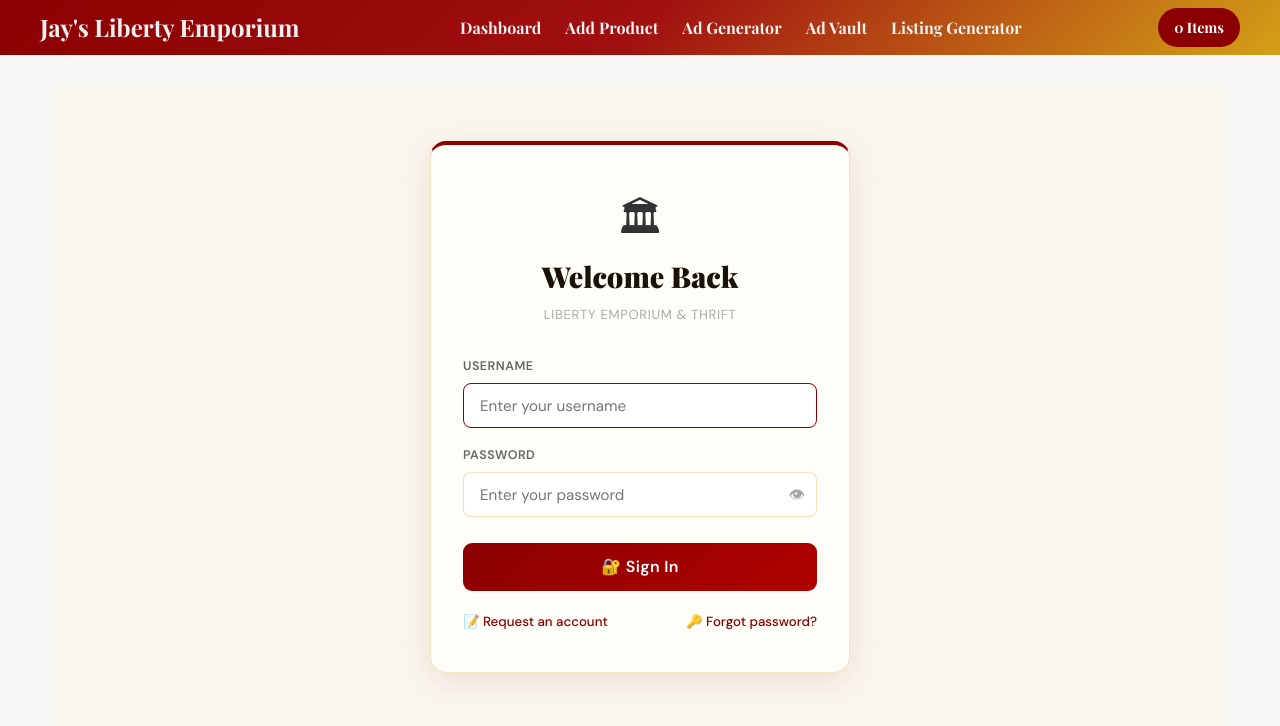
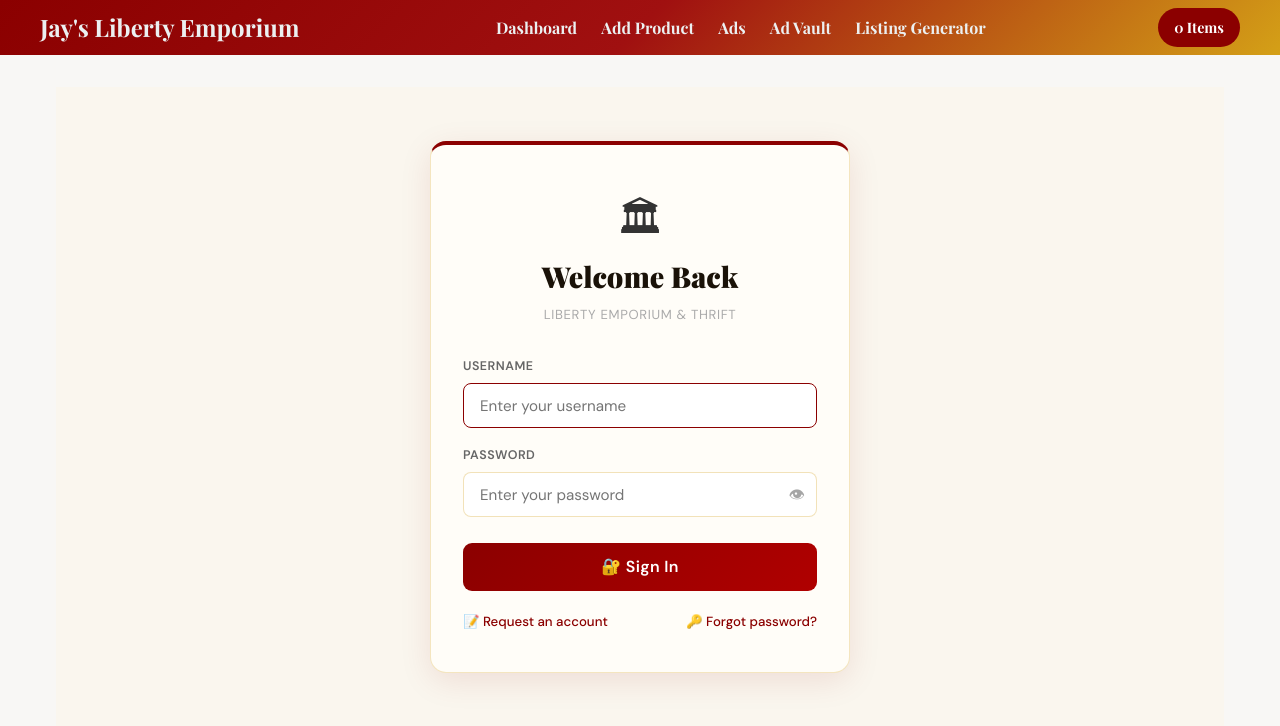
Before and after one commit to Liberty-Emporium/Emporium-and-Thrift-App, a Flask app: page /login in a window 1280 px wide. Shown: the top 726 px of the page. Run offline with Flask 3, Linux system fonts and the light colour scheme; some libraries are stand-ins or nearby versions.

Commit message:
Add dropdowns

```diff
--- a/templates/base.html
+++ b/templates/base.html
@@ -20,6 +20,11 @@
     <!-- ──────────────────────────────────────────────────────────────── -->
 
     <style>
+        .dropdown { position: relative; display: inline-block; }
+        .dropdown-content { display: none; position: absolute; background: #8B0000; min-width: 140px; border-radius: 0 0 8px 8px; z-index: 999; }
+        .dropdown:hover .dropdown-content { display: block; }
+        .dropdown-content a { display: block; color: white; padding: 0.6rem 1rem; text-decoration: none; }
+        .dropdown-content a:hover { background: #a00000; }
         .hamburger {
             display: none;
             flex-direction: column;
@@ -52,7 +57,7 @@
                 <a href="{{ url_for('dashboard') }}">Dashboard</a>
                 {% if not session.get('is_guest') %}
                 <a href="{{ url_for('new_product') }}">Add Product</a>
-                <a href="{{ url_for('ad_generator') }}">Ad Generator</a>
+                <div class="dropdown"><a href="#">Ads</a><div class="dropdown-content"><a href="{{ url_for('ad_generator') }}">Generator</a><a href="{{ url_for('ad_gallery') }}">Vault</a><a href="{{ url_for('listing_generator') }}">Listing</a></div></div>
                 <a href="{{ url_for('ad_gallery') }}">Ad Vault</a>
                 <a href="{{ url_for('listing_generator') }}">Listing Generator</a>
                 {% if session.get('username') == 'admin' %}
```
